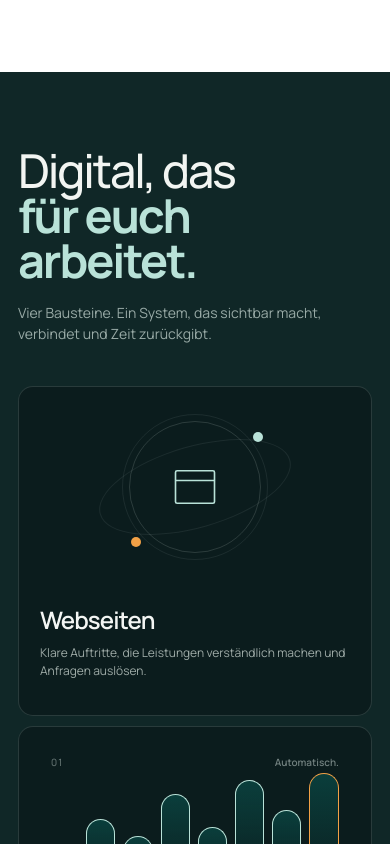
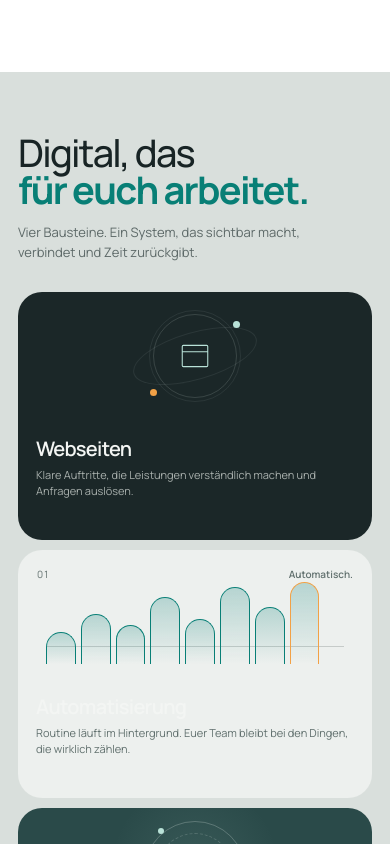
Before and after one commit to Ak-learn-code/new-homepage, a React (Vite) app: page / in a window 390 px wide. Shown: the part 2920-3764 px from the top of the page. Built offline with nearby package versions, Linux system fonts and the light colour scheme.

Commit message:
make services compact and align with impact section

```diff
--- a/src/styles.css
+++ b/src/styles.css
@@ -1559,3 +1559,80 @@ input { caret-color: var(--accent); }
     padding-top: 48px;
   }
 }
+
+/* Compact service system: inherit the measured, modular rhythm of section two. */
+.service-showcase {
+  padding: 82px clamp(22px, 4.4vw, 64px) 88px;
+  color: #182425;
+  background: #d9dfdc;
+}
+.service-showcase-head {
+  max-width: 1320px;
+  align-items: flex-start;
+  gap: 30px;
+  margin-bottom: 38px;
+}
+.service-showcase-head h2 {
+  max-width: 670px;
+  font-size: clamp(38px, 4.15vw, 58px);
+  line-height: .98;
+}
+.service-showcase-head h2 em { color: #087f76; }
+.service-showcase-head p { max-width: 315px; color: #5d6968; font-size: 13px; }
+.service-showcase-grid {
+  max-width: 1320px;
+  grid-template-columns: 1.05fr .95fr 1.05fr 1.15fr;
+  gap: 14px;
+}
+.showcase-service,
+.showcase-websites,
+.showcase-automation,
+.showcase-agents,
+.showcase-tools {
+  grid-column: auto;
+  min-height: 292px;
+  border: 0;
+  border-radius: 30px;
+}
+.showcase-websites { color: #f2f5f2; background: #1b2728; }
+.showcase-automation { color: #182425; background: #edf0ee; }
+.showcase-agents { color: #eff4f2; background: #2a4a49; }
+.showcase-tools { color: #182425; background: #f5f5f1; box-shadow: 0 14px 32px rgba(15,50,53,.08); }
+.service-visual { min-height: 134px; order: 0; }
+.showcase-copy { min-height: 132px; order: 1; padding: 19px 21px 22px; }
+.showcase-copy > span { font-size: 20px; line-height: 1.06; }
+.showcase-copy > p { margin-top: 8px; font-size: 11px; line-height: 1.42; }
+.showcase-websites .showcase-copy > p,
+.showcase-agents .showcase-copy > p { color: rgba(241,246,242,.66); }
+.showcase-automation .showcase-copy > p,
+.showcase-tools .showcase-copy > p { color: #61706e; }
+.browser-ring { width: 84px; height: 84px; }.browser-ring::before { inset: -5px; }.browser-ring::after { inset: 17px -23px; }.browser-ring svg { width: 34px; height: 34px; }.website-visual > i { width: 7px; height: 7px; }.website-visual > i:nth-child(2) { left: calc(50% - 45px); top: calc(50% + 33px); }.website-visual > i:nth-child(3) { right: calc(50% - 45px); top: calc(50% - 35px); }
+.automation-visual { padding: 25px 28px 8px; }.automation-visual > span { top: 17px; left: 19px; color: #61706e; }.automation-visual > b { top: 17px; right: 19px; color: #61706e; }.automation-wave { height: 89px; gap: 5px; }.automation-wave::before { background: rgba(24,36,37,.18); }.automation-wave i { border-color: #087f76; background: linear-gradient(180deg, rgba(8,127,118,.24), transparent); }.automation-wave i:nth-child(8) { border-color: #f2a146; }
+.agent-visual { background: radial-gradient(circle at 50% 45%, rgba(185,226,216,.1), transparent 44%); }.orbit-one { width: 102px; height: 102px; border-color: rgba(234,242,237,.24); }.orbit-two { width: 78px; height: 78px; border-color: rgba(234,242,237,.18); }.agent-core { width: 38px; height: 38px; border-radius: 11px; color: #eff4f2; background: #2a4a49; }.agent-core svg { width: 20px; height: 20px; }.agent-visual > i { width: 6px; height: 6px; }.agent-visual > i:nth-child(4) { margin: -82px 0 0 -68px; }.agent-visual > i:nth-child(5) { margin: 72px -70px 0 0; }
+.tools-visual { min-height: 134px; }.tool-window { width: 47%; height: 78%; padding: 11px; border-color: rgba(24,36,37,.16); background: #e8edeb; }.tool-window > i { width: 5px; height: 5px; border-color: rgba(24,36,37,.35); }.tool-window b { border-color: rgba(24,36,37,.14); background: linear-gradient(135deg, transparent 35%, rgba(8,127,118,.16)); }.tool-stat { width: 95px; left: 8%; bottom: 17px; padding: 12px; border: 0; border-radius: 13px; background: #c8d1ce; box-shadow: none; }.tool-stat strong { color: #087f76; font-size: 21px; }.tool-stat span { color: #5c6968; font-size: 8px; }.tool-label { padding: 5px 7px; border-color: rgba(24,36,37,.16); color: #5c6968; background: #edf0ee; font-size: 8px; }
+
+@media (max-width: 900px) {
+  .service-showcase { padding: 68px 30px 76px; }
+  .service-showcase-grid { grid-template-columns: repeat(2, minmax(0, 1fr)); }
+  .showcase-service,
+  .showcase-websites,
+  .showcase-automation,
+  .showcase-agents,
+  .showcase-tools { min-height: 282px; }
+}
+
+@media (max-width: 600px) {
+  .service-showcase { padding: 62px 18px 68px; }
+  .service-showcase-head { margin-bottom: 30px; }
+  .service-showcase-head p { margin-top: 15px; }
+  .service-showcase-grid { grid-template-columns: 1fr; gap: 10px; }
+  .showcase-service,
+  .showcase-websites,
+  .showcase-automation,
+  .showcase-agents,
+  .showcase-tools { min-height: 248px; border-radius: 24px; }
+  .service-visual { min-height: 115px; }
+  .showcase-copy { min-height: 120px; padding: 18px; }
+  .showcase-copy > span { font-size: 20px; }
+  .tools-visual { min-height: 115px; }
+}
```
